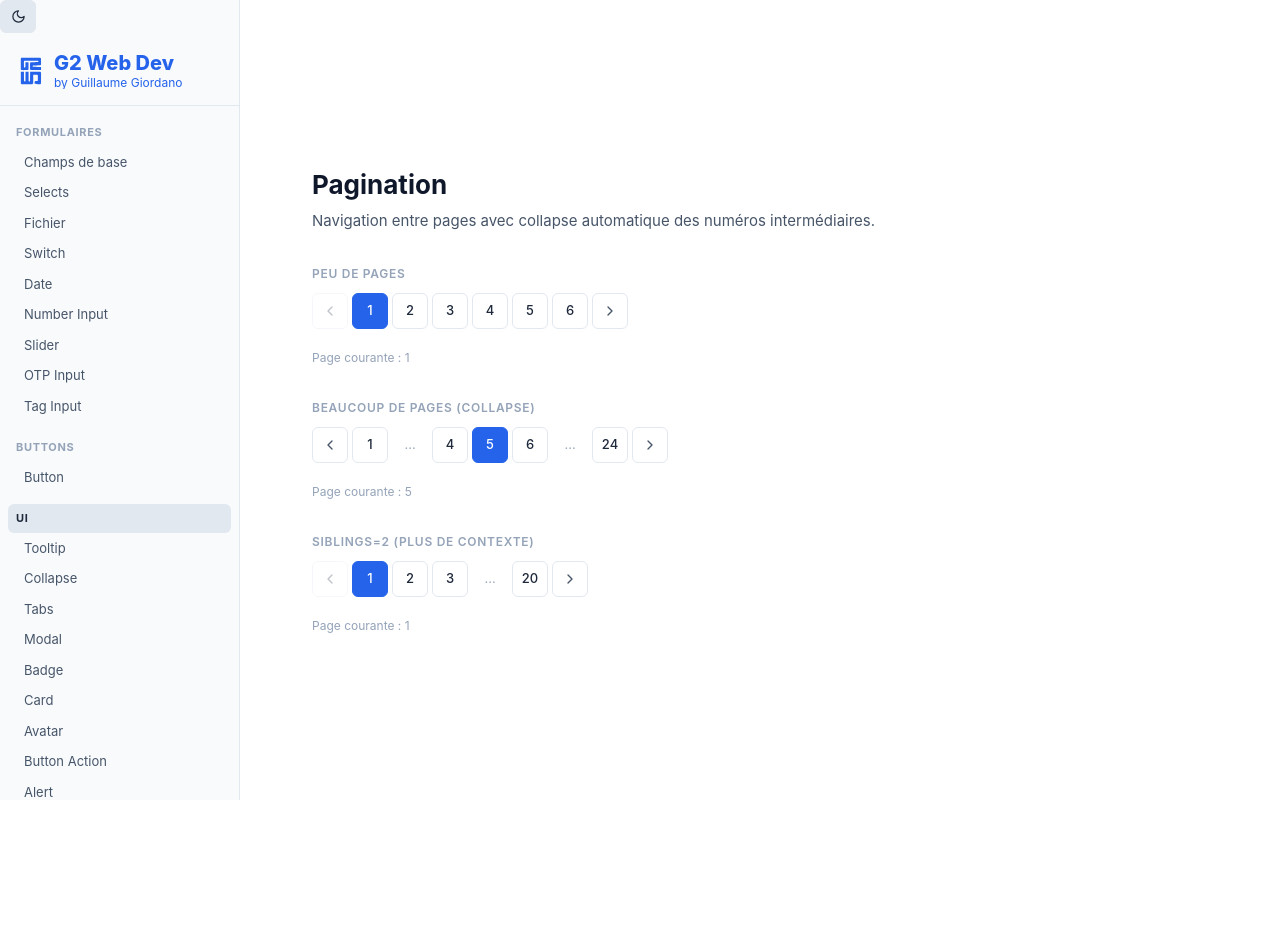
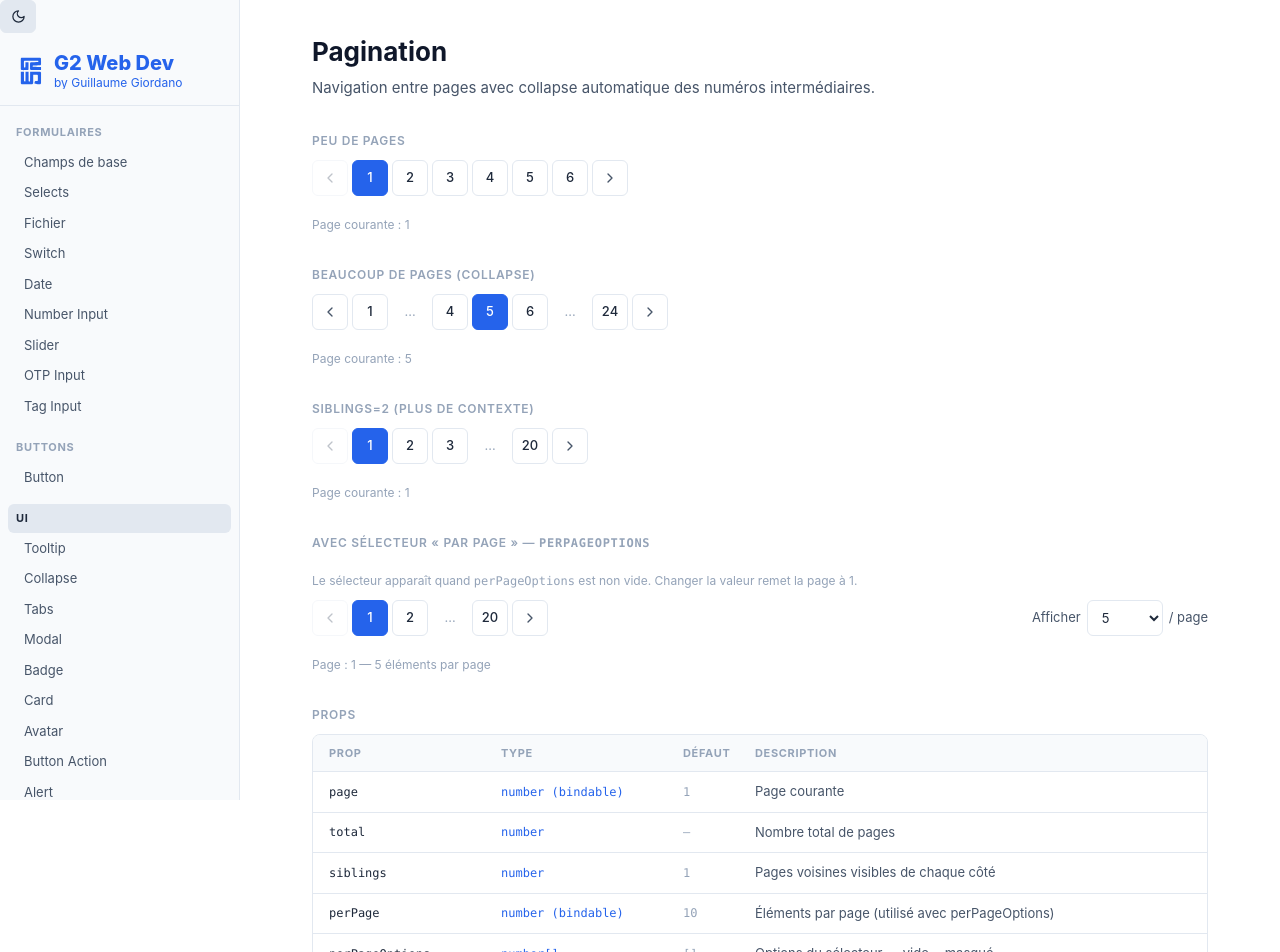
Before and after one commit to GuillaumeGiordano/my-components, a SvelteKit app: page /ui/pagination in a window 1280 px wide. Shown: the top 952 px of the page. Before the commit the page ends 800 px from the top, so only its background shows below. Built offline with nearby package versions, Linux system fonts and the light colour scheme.

Commit message:
feat: wire perPage selector to URL in SearchFilters demo, add perPageOptions demo to Pagination

```diff
--- a/src/lib/components/ui/Pagination.svelte
+++ b/src/lib/components/ui/Pagination.svelte
@@ -2,21 +2,38 @@
 	import { ChevronLeft, ChevronRight } from '@lucide/svelte';
 
 	let {
-		page = $bindable(1),
+		page        = $bindable(1),
 		total,
-		siblings = 1,
+		siblings    = 1,
+		perPage     = $bindable(10),
+		perPageOptions = [],
 		onchange,
+		onPerPageChange,
 	}: {
-		page?: number;
-		total: number;
-		siblings?: number;
-		onchange?: (page: number) => void;
+		page?:             number;
+		total:             number;
+		siblings?:         number;
+		/** Nombre d'items affichés par page (bindable). */
+		perPage?:          number;
+		/** Si non vide, affiche un sélecteur à droite de la pagination. */
+		perPageOptions?:   number[];
+		onchange?:         (page: number) => void;
+		onPerPageChange?:  (perPage: number) => void;
 	} = $props();
 
 	function go(p: number) {
 		if (p < 1 || p > total || p === page) return;
 		page = p;
 		onchange?.(p);
+	}
+
+	function changePerPage(e: Event) {
+		const val = parseInt((e.target as HTMLSelectElement).value);
+		if (val === perPage) return;
+		perPage = val;
+		page = 1;        // reset page quand on change le nombre d'items
+		onchange?.(1);
+		onPerPageChange?.(val);
 	}
 
 	// Generate the list of page numbers + "..." placeholders
@@ -27,7 +44,7 @@
 		const right = Math.min(total - 1, page + siblings);
 		const result: (number | '...')[] = [1];
 
-		if (left > 2)       result.push('...');
+		if (left > 2)          result.push('...');
 		for (let i = left; i <= right; i++) result.push(i);
 		if (right < total - 1) result.push('...');
 		result.push(total);
@@ -36,8 +53,9 @@
 	});
 </script>
 
+<div class="pg">
+	<!-- Boutons de navigation -->
 	<nav class="pagination" aria-label="Pagination">
-	<!-- Previous -->
 		<button
 			class="page-btn page-btn--nav"
 			onclick={() => go(page - 1)}
@@ -47,7 +65,6 @@
 			<ChevronLeft size={16} />
 		</button>
 
-	<!-- Pages -->
 		{#each pages() as p}
 			{#if p === '...'}
 				<span class="page-dots">…</span>
@@ -64,7 +81,6 @@
 			{/if}
 		{/each}
 
-	<!-- Next -->
 		<button
 			class="page-btn page-btn--nav"
 			onclick={() => go(page + 1)}
@@ -75,7 +91,36 @@
 		</button>
 	</nav>
 
+	<!-- Sélecteur du nombre d'items par page -->
+	{#if perPageOptions.length > 0}
+		<label class="pg-per-page">
+			<span class="pg-per-page-label">Afficher</span>
+			<select
+				class="pg-per-page-select"
+				value={perPage}
+				onchange={changePerPage}
+				aria-label="Nombre d'éléments par page"
+			>
+				{#each perPageOptions as opt}
+					<option value={opt}>{opt}</option>
+				{/each}
+			</select>
+			<span class="pg-per-page-label">/ page</span>
+		</label>
+	{/if}
+</div>
+
 <style>
+	/* ── Wrapper flex ── */
+	.pg {
+		display: flex;
+		align-items: center;
+		justify-content: space-between;
+		gap: 12px;
+		flex-wrap: wrap;
+	}
+
+	/* ── Pagination nav (inchangé) ── */
 	.pagination {
 		display: flex;
 		align-items: center;
@@ -134,4 +179,45 @@
 		font-size: 13px;
 		user-select: none;
 	}
+
+	/* ── Sélecteur par page ── */
+	.pg-per-page {
+		display: flex;
+		align-items: center;
+		gap: 6px;
+		cursor: default;
+	}
+
+	.pg-per-page-label {
+		font-size: 13px;
+		color: var(--text-muted);
+		white-space: nowrap;
+		user-select: none;
+	}
+
+	.pg-per-page-select {
+		height: 36px;
+		padding: 0 28px 0 10px;
+		border-radius: var(--radius-md);
+		border: 1px solid var(--border);
+		background: var(--bg-base);
+		color: var(--text-base);
+		font-size: 13px;
+		font-family: var(--font-sans);
+		cursor: pointer;
+		appearance: auto;
+		transition:
+			background var(--transition-fast),
+			border-color var(--transition-fast);
+
+		&:hover {
+			background: var(--bg-hover);
+			border-color: var(--border-strong);
+		}
+
+		&:focus-visible {
+			outline: 2px solid var(--primary);
+			outline-offset: 2px;
+		}
+	}
 </style>
--- a/src/routes/ui/pagination/+page.svelte
+++ b/src/routes/ui/pagination/+page.svelte
@@ -2,9 +2,11 @@
   import '$lib/styles/demo-page.css';
   import Pagination from '$lib/components/ui/Pagination.svelte';
 
-  let page1 = $state(1);
-  let page2 = $state(5);
-  let page3 = $state(1);
+  let page1    = $state(1);
+  let page2    = $state(5);
+  let page3    = $state(1);
+  let page4    = $state(1);
+  let perPage4 = $state(5);
 </script>
 
 <svelte:head><title>Pagination — UI — My Components</title></svelte:head>
@@ -32,8 +34,78 @@
     <Pagination bind:page={page3} total={20} siblings={2} />
     <p class="hint">Page courante : {page3}</p>
   </section>
+
+  <section class="variant">
+    <h2>Avec sélecteur « par page » — <code>perPageOptions</code></h2>
+    <p class="hint">Le sélecteur apparaît quand <code>perPageOptions</code> est non vide. Changer la valeur remet la page à 1.</p>
+    <Pagination
+      bind:page={page4}
+      bind:perPage={perPage4}
+      total={20}
+      perPageOptions={[5, 10, 25]}
+    />
+    <p class="hint">Page : {page4} — {perPage4} éléments par page</p>
+  </section>
+
+  <section class="variant">
+    <h2>Props</h2>
+    <div class="props-table">
+      <div class="props-row header">
+        <span>Prop</span><span>Type</span><span>Défaut</span><span>Description</span>
+      </div>
+      {#each [
+        ['page',           'number (bindable)', '1',   'Page courante'],
+        ['total',          'number',            '—',   'Nombre total de pages'],
+        ['siblings',       'number',            '1',   'Pages voisines visibles de chaque côté'],
+        ['perPage',        'number (bindable)', '10',  'Éléments par page (utilisé avec perPageOptions)'],
+        ['perPageOptions', 'number[]',          '[]',  'Options du sélecteur — vide = masqué'],
+        ['onchange',       'Function',          '—',   'Appelé quand la page change'],
+        ['onPerPageChange','Function',          '—',   'Appelé quand perPage change'],
+      ] as [prop, type, def, desc]}
+        <div class="props-row">
+          <code>{prop}</code>
+          <code class="type">{type}</code>
+          <code class="default">{def}</code>
+          <span>{desc}</span>
+        </div>
+      {/each}
+    </div>
+  </section>
 </div>
 
 <style>
   .hint { font-size: 12px; color: var(--text-subtle); margin-top: 10px; }
+
+  .props-table {
+    display: flex;
+    flex-direction: column;
+    border: 1px solid var(--border);
+    border-radius: var(--radius-lg);
+    overflow: hidden;
+  }
+
+  .props-row {
+    display: grid;
+    grid-template-columns: 160px 170px 60px 1fr;
+    gap: 12px;
+    padding: 10px 16px;
+    align-items: center;
+    border-bottom: 1px solid var(--border);
+    font-size: 13px;
+    color: var(--text-muted);
+
+    &:last-child { border-bottom: none; }
+    &.header {
+      background: var(--bg-subtle);
+      font-size: 11px;
+      font-weight: 700;
+      text-transform: uppercase;
+      letter-spacing: 0.06em;
+      color: var(--text-subtle);
+    }
+  }
+
+  .props-row code { font-family: var(--font-mono); font-size: 12px; color: var(--text-base); }
+  code.type    { color: var(--primary); }
+  code.default { color: var(--text-subtle); }
 </style>
--- a/src/routes/ui/search-filters/+page.svelte
+++ b/src/routes/ui/search-filters/+page.svelte
@@ -26,6 +26,13 @@
   function setPage(p: number) {
     const params = new URLSearchParams($page.url.searchParams);
     params.set('page', String(p));
+    goto(`?${params.toString()}`);
+  }
+
+  function setPerPage(val: number) {
+    const params = new URLSearchParams($page.url.searchParams);
+    params.set('perPage', String(val));
+    params.set('page', '1');
     goto(`?${params.toString()}`);
   }
 
@@ -119,15 +126,16 @@
     </div>
 
     <!-- Pagination connectée à l'URL -->
-    {#if data.totalPages > 1}
     <div class="pagination-wrap">
       <Pagination
         page={data.page}
         total={data.totalPages}
+        perPage={data.perPage}
+        perPageOptions={[4, 8, 12]}
         onchange={setPage}
+        onPerPageChange={setPerPage}
       />
     </div>
-    {/if}
   </section>
 
   <!-- ─── Mode callback ────────────────────────────────────────────────── -->
@@ -182,6 +190,7 @@ export const load: PageLoad = ({ url }) => {
     items:      filtered.slice((page-1)*perPage, page*perPage),
     totalPages: Math.ceil(filtered.length / perPage),
     page,
+    perPage,
   };
 };
 
@@ -196,6 +205,13 @@ export const load: PageLoad = ({ url }) => {
     params.set('page', String(p));
     goto('?' + params.toString());
   }
+
+  function setPerPage(val) {
+    const params = new URLSearchParams($page.url.searchParams);
+    params.set('perPage', String(val));
+    params.set('page', '1');
+    goto('?' + params.toString());
+  }
 <\/script>
 
 <SearchFilters urlDriven collapsible columns={3}>
@@ -208,7 +224,10 @@ export const load: PageLoad = ({ url }) => {
 <Pagination
   page={data.page}
   total={data.totalPages}
+  perPage={data.perPage}
+  perPageOptions={[10, 25, 50]}
   onchange={setPage}
+  onPerPageChange={setPerPage}
 />`}</code></pre>
     </div>
   </section>
@@ -248,7 +267,8 @@ export const load: PageLoad = ({ url }) => {
       <li>Reset → efface les filtres, conserve <code>perPage</code>, revient page=1.</li>
       <li>Chargement de page / retour navigateur → champs pré-remplis depuis l'URL automatiquement.</li>
       <li>La <code>load</code> SvelteKit reçoit les searchParams → filtrage côté serveur ou client possible.</li>
-      <li>Pagination : appeler <code>goto('?...')</code> avec les filtres existants + nouveau <code>page=N</code>.</li>
+      <li>Pagination : <code>onchange</code> appelle <code>goto</code> avec les filtres existants + nouveau <code>page=N</code>.</li>
+      <li>Sélecteur par page : <code>onPerPageChange</code> met à jour <code>perPage</code> dans l'URL et remet <code>page=1</code>.</li>
       <li>Les params <code>page</code> et <code>perPage</code> sont exclus du badge "filtres actifs".</li>
     </ul>
   </section>
```
Lines whose indentation alone changed are shown as unchanged.
